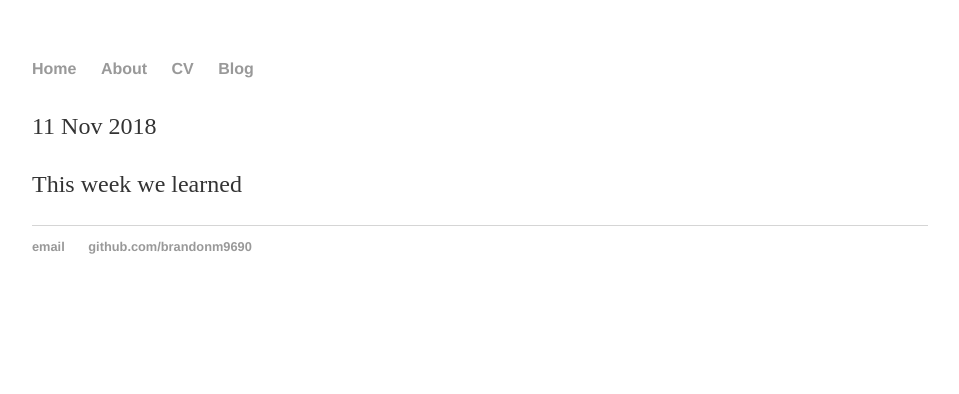
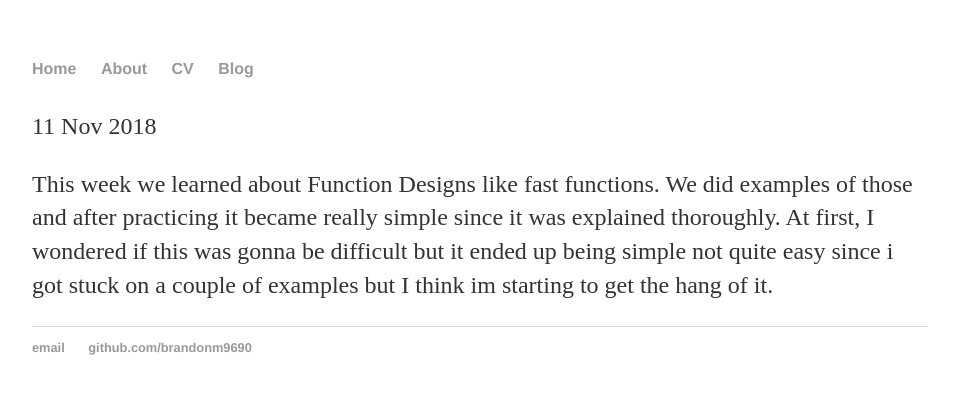
Before and after one commit to brandonm9690/brandonm9690.github.io, a Jekyll site: the page built from _posts/2018-11-09-weekly-reflection-08.md, in a window 1280 px wide. Shown: the top 394 px of the page, without its empty margins (160-1119 px from the left). Built offline with Jekyll 4.4.1, drawn with Linux system fonts in a browser that asks for light colours; our own code applies the rules of GitHub Pages for plain Markdown files.

Commit message:
Update 2018-11-09-weekly-reflection-08.md

```diff
--- a/_posts/2018-11-09-weekly-reflection-08.md
+++ b/_posts/2018-11-09-weekly-reflection-08.md
@@ -1,10 +1,10 @@
 ---
 layout:post
-title: Weekly reflection 08
-date: 2018-11-09
+title:Weekly reflection-08
+date:2018-11-09
 ---
 
 
 
 
-This week we learned
+This week we learned about Function Designs like fast functions. We did examples of those and after practicing it became really simple since it was explained thoroughly. At first, I wondered if this was gonna be difficult but it ended up being simple not quite easy since i got stuck on a couple of examples but I think im starting to get the hang of it.
```
